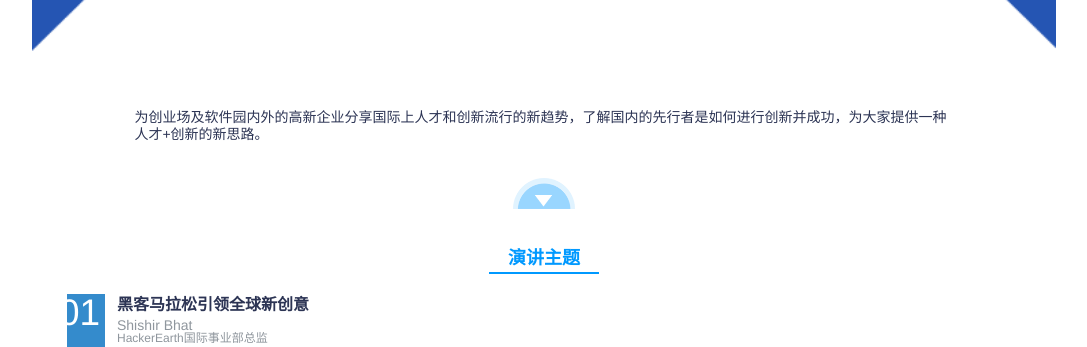
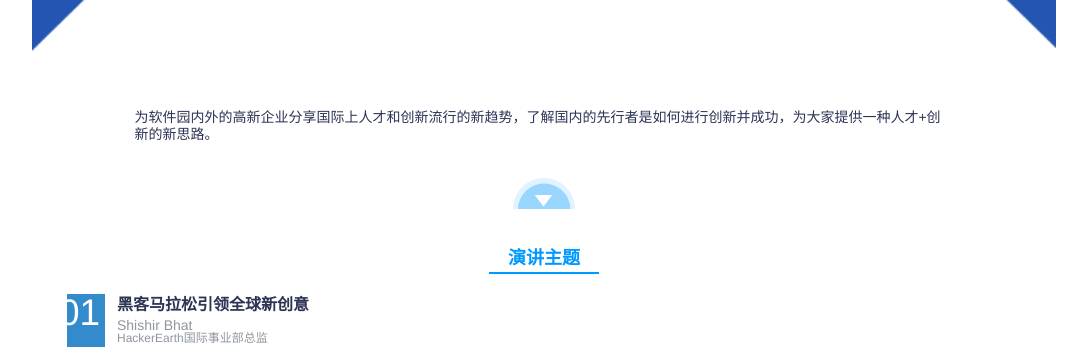
Before and after one commit to FlyingBugger/hacker_earth_activity, a Django app: page / in a window 1280 px wide. Shown: the part 1140-1487 px from the top of the page, without its empty margins (96-1183 px from the left). Run offline with Django 3.2, Linux system fonts and the light colour scheme.

Commit message:
去掉创业场

```diff
--- a/register_site/templates/moc/index.html
+++ b/register_site/templates/moc/index.html
@@ -41,7 +41,7 @@
           <h1 class="bottom-text">一体化新生态系统</h1>
         </div>
         <div class="intro-con">
-          <p>为创业场及软件园内外的高新企业分享国际上人才和创新流行的新趋势，了解国内的先行者是如何进行创新并成功，为大家提供一种人才+创新的新思路。</p> <img src="{% static 'image/arrow.png' %}" alt="arrow"> </div>
+          <p>为软件园内外的高新企业分享国际上人才和创新流行的新趋势，了解国内的先行者是如何进行创新并成功，为大家提供一种人才+创新的新思路。</p> <img src="{% static 'image/arrow.png' %}" alt="arrow"> </div>
       </section>
       <section class="item-con">
         <h2 class="item-title">演讲主题</h2>
```
